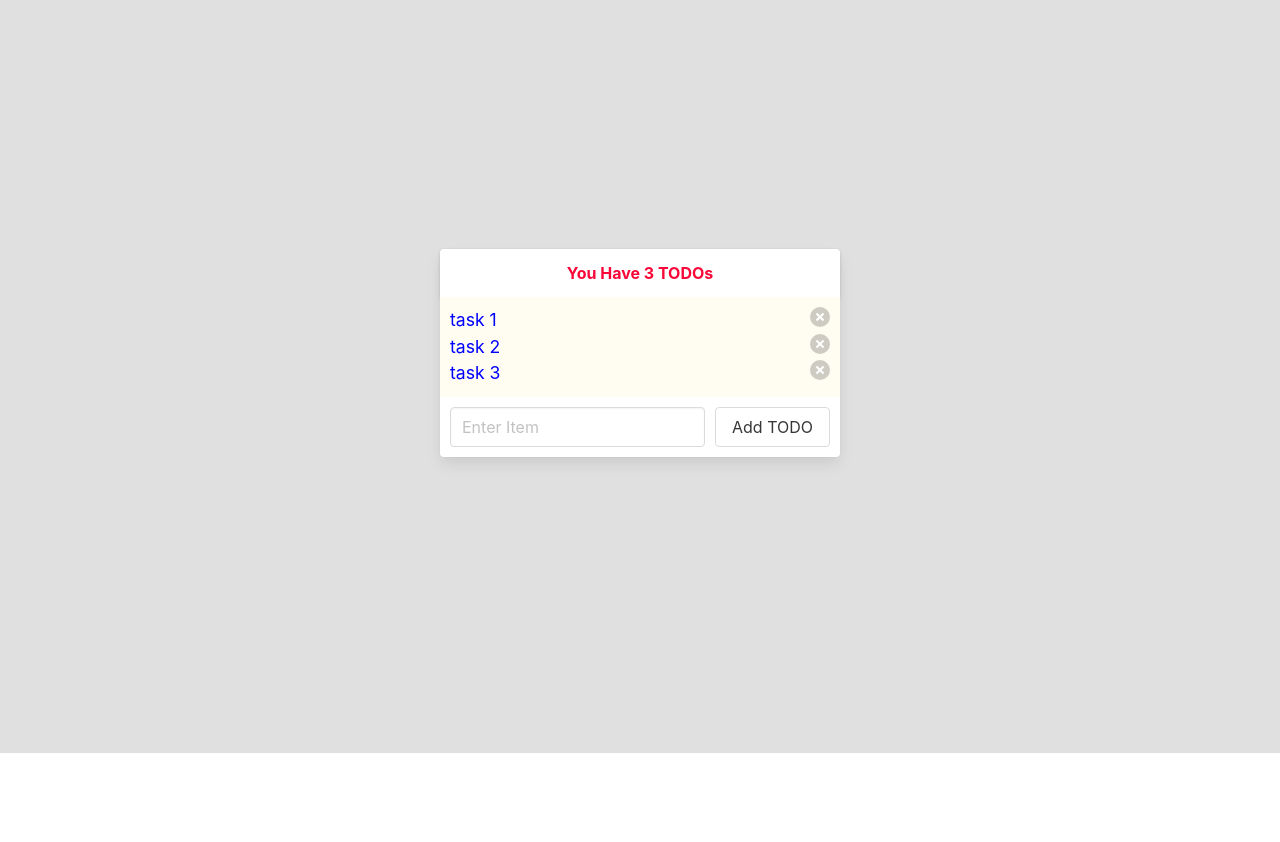
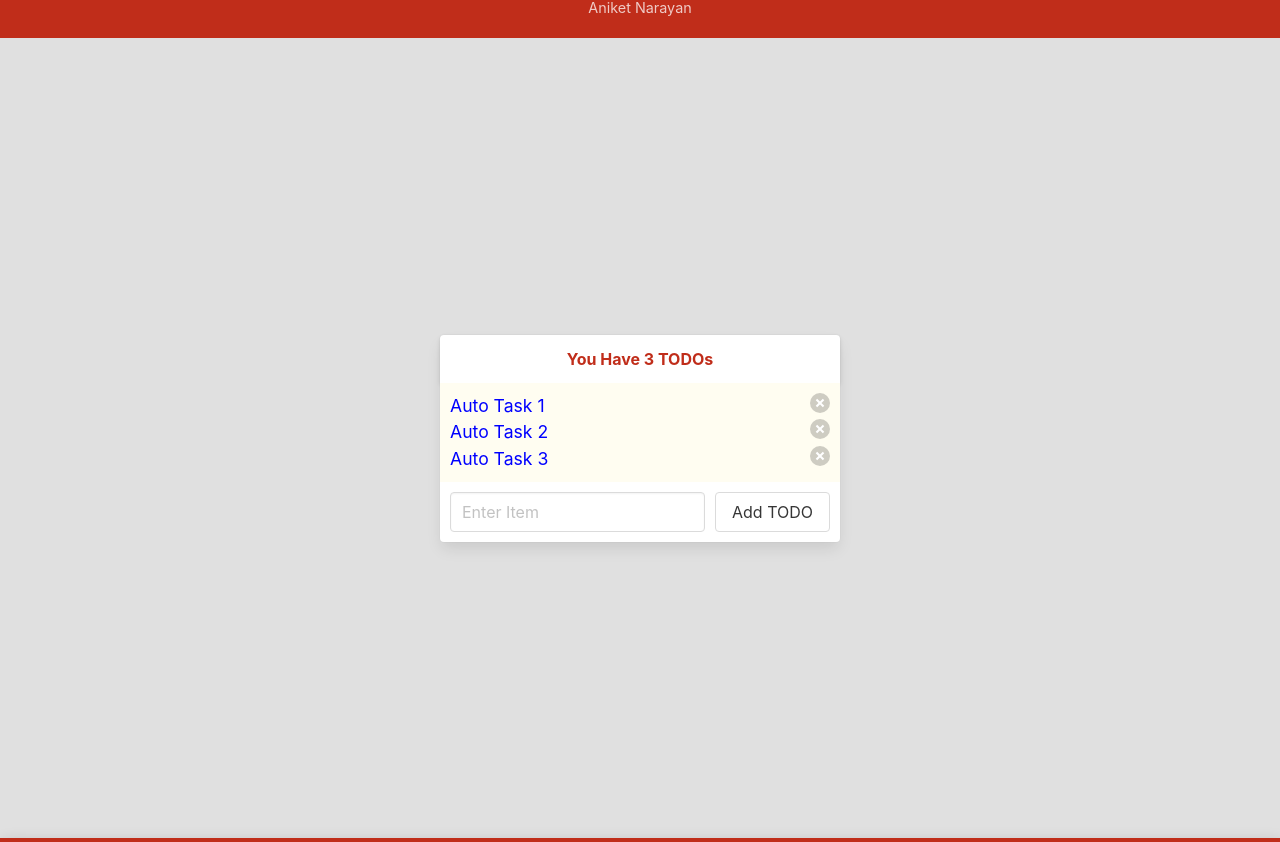
Before and after one commit to MrGooglr/todo-app, a plain HTML site: page index.html in a window 1280 px wide. Shown: the part 47-889 px from the top of the page. Before the commit the page ends 800 px from the top, so only its background shows below. Drawn offline with nearby package versions, Linux system fonts and the light colour scheme.

Commit message:
Header|Footer

```diff
--- a/script.js
+++ b/script.js
@@ -1,6 +1,6 @@
 function _defineProperty(obj, key, value) {if (key in obj) {Object.defineProperty(obj, key, { value: value, enumerable: true, configurable: true, writable: true });} else {obj[key] = value;}return obj;}class App extends React.Component {constructor(...args) {super(...args);_defineProperty(this, "state",
     {
-      tasks: ['task 1', 'task 2', 'task 3'] });_defineProperty(this, "handleSubmit",
+      tasks: ['Auto Task 1', 'Auto Task 2', 'Auto Task 3'] });_defineProperty(this, "handleSubmit",
 
 
     task => {
@@ -15,11 +15,19 @@ function _defineProperty(obj, key, value) {if (key in obj) {Object.definePropert
 
   render() {
     return (
+      React.createElement("div", { className: "" },
+      React.createElement("div", null,
+      React.createElement(Title, null)),
+
       React.createElement("div", { className: "wrapper" },
       React.createElement("div", { className: "card frame" },
       React.createElement(Header, { numTodos: this.state.tasks.length }),
       React.createElement(TodoList, { tasks: this.state.tasks, onDelete: this.handleDelete }),
-      React.createElement(SubmitForm, { onFormSubmit: this.handleSubmit }))));
+      React.createElement(SubmitForm, { onFormSubmit: this.handleSubmit }))),
+
+
+      React.createElement("div", null,
+      React.createElement(Footer, null))));
 
 
 
@@ -64,6 +72,26 @@ const Header = props => {
 
 };
 
+const Footer = () => {
+  return (
+    React.createElement("div", { className: "Title" },
+    React.createElement("header", null,
+    React.createElement("h2", null, "TODO App"))));
+
+
+
+};
+
+const Title = () => {
+  return (
+    React.createElement("div", { className: "Title" },
+    React.createElement("header", null,
+    React.createElement("h1", null, "TODO App"),
+    React.createElement("h3", { className: "Title-Subtitle" }, "Aniket Narayan"))));
+
+
+
+};
 
 const TodoList = props => {
   const todos = props.tasks.map((todo, index) => {
--- a/style.css
+++ b/style.css
@@ -3,7 +3,27 @@ form {
   display: flex;
   padding: 10px;
 }
+.Title {
+  font-size: calc(10px + 2vmin);
+  color: white;
+  box-sizing: border-box;
+  width: 100%;
+  display: flex;
+  text-align:center;
+  justify-content: center;
+  padding: 0.2em;
+  background-color: rgb(192, 45, 26);
+  box-shadow: 2px 5px 15px rgba(0,0,0,0.2);
+}
+.Title-Subtitle {
+  font-size: calc(10px + 2vmin);
+  color: rgba(255, 255, 255, 0.75);
+  font-size: 0.9rem;
+  padding-bottom: 1em;
+}
 .wrapper {
+  padding-top:1em;
+  padding-bottom:1em;
   min-height: 100vh;
   display: flex;
   justify-content: center;
@@ -21,13 +41,14 @@ form {
 .header {
   display: inline;
   text-align: center;
-  color:#F90738;
+  color:rgb(192, 45, 26);
 }
 .list-wrapper {
   max-height: 200px;
   overflow-y: auto;
   padding:10px;
-  color:blue;
+  color:rgb(0, 0, 255);
+  font-style:bold;
   font-size:1.1rem;
   background-color:#fffdf1;
 }
```
